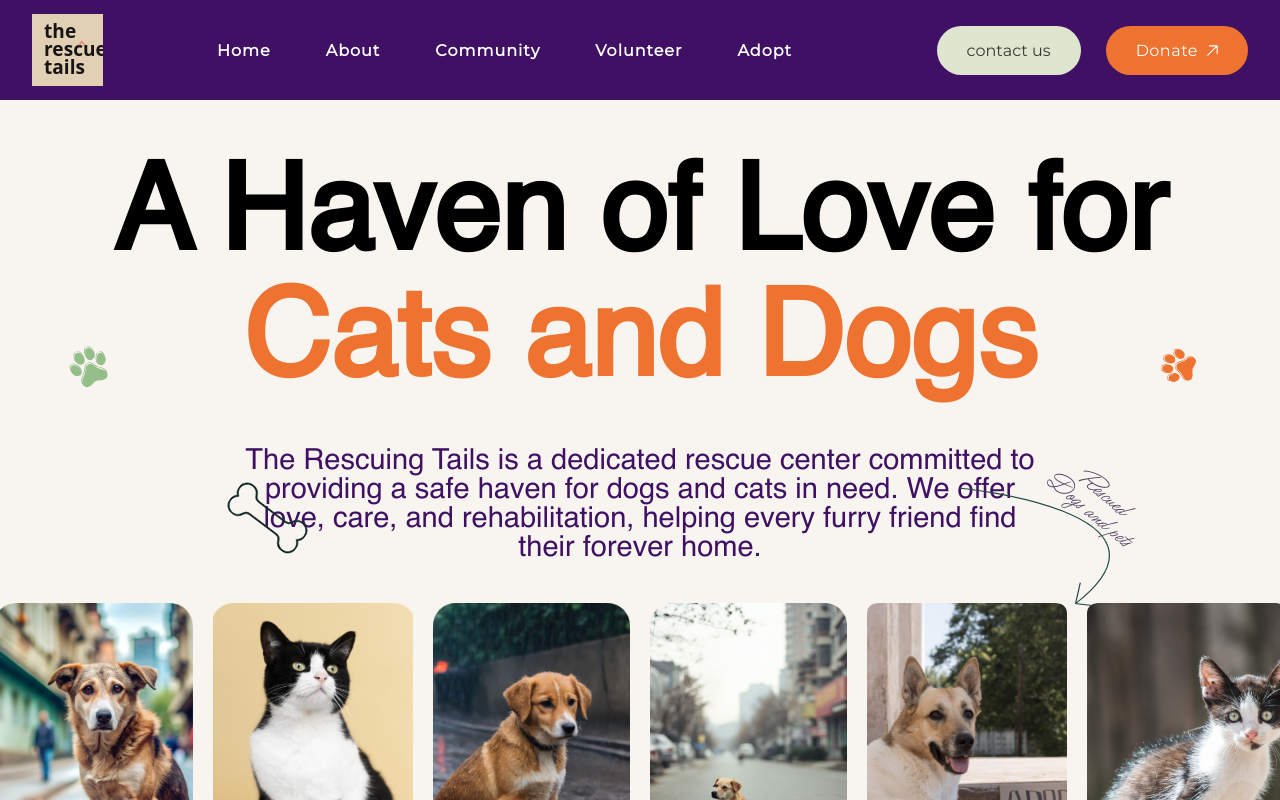
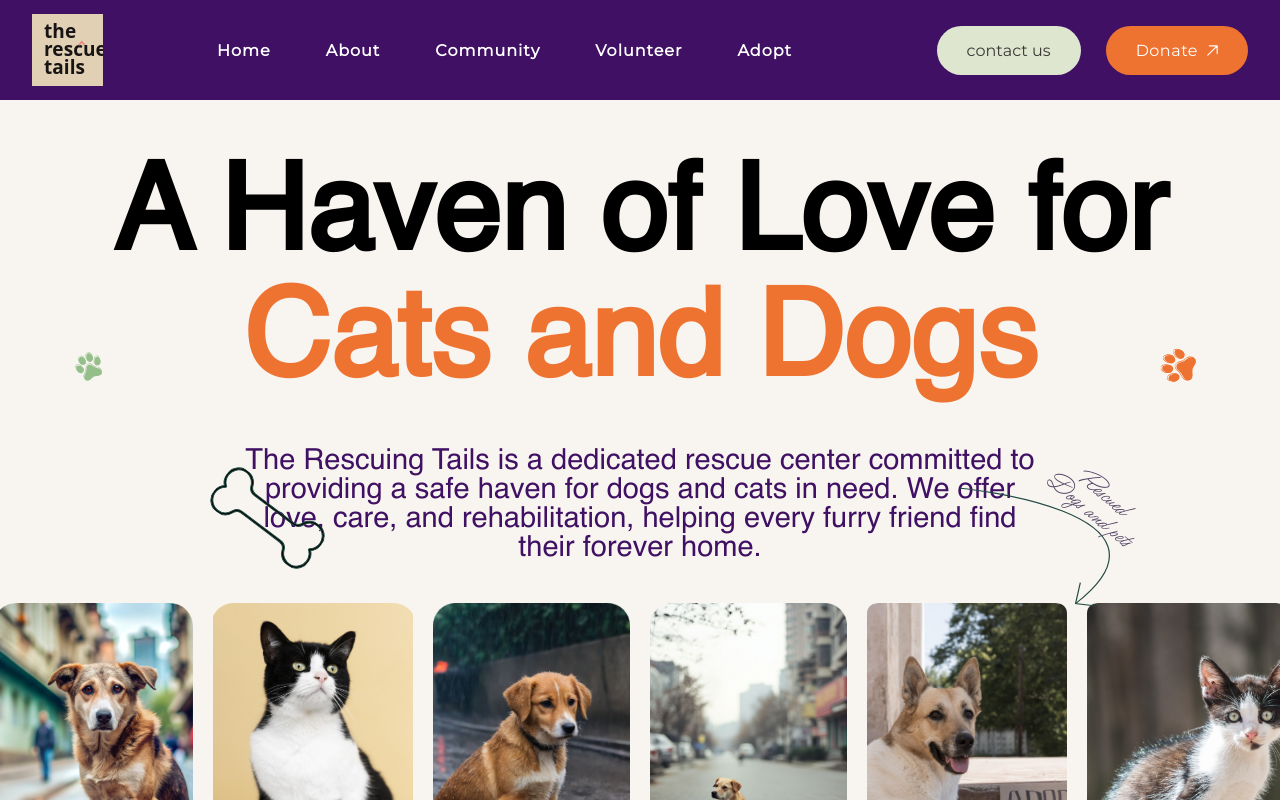
Before and after one commit to vidwanns/the_rescue_tails, a Next.js app: page / in a window 1280 px wide. Shown: the top 800 px of the page. Built offline with nearby package versions, Linux system fonts and the light colour scheme.

Commit message:
Update firstSection.css

```diff
--- a/src/app/styles/component/firstSection/firstSection.css
+++ b/src/app/styles/component/firstSection/firstSection.css
@@ -111,30 +111,43 @@
 
 
 /* SVG Icon Styles */
-.paw-icon {
+@keyframes wiggle {
+    0%, 100% { transform: rotate(0deg); }
+    25% { transform: rotate(5deg); }
+    50% { transform: rotate(-5deg); }
+    75% { transform: rotate(3deg); }
+}
+
+.paw-icon, .bone-icon {
     position: absolute;
-    top: 20px;
-    width: 50px;
-    height: 50px;
+    transition: transform 0.3s ease;
+}
+
+.bone-icon:hover {
+    animation: wiggle 0.5s ease-in-out infinite;
 }
 
 .paw-icon.left {
     left: 5%;
     top: 24%;
+    width: 50px;
+    height: 50px;
+    transform: scale(0.7);
 }
 
 .paw-icon.right {
     right: 6%;
     top: 24%;
-    scale: .8;
+    width: 50px;
+    height: 50px;
+    transform: scale(0.8);
 }
 
 .bone-icon {
-    position: absolute;
     top: 36%;
     left: 16%;
-    scale: .7;
 }
+
 
 /* Right Side Curved Arrow and Text */
 .curved-arrow-section {
```
